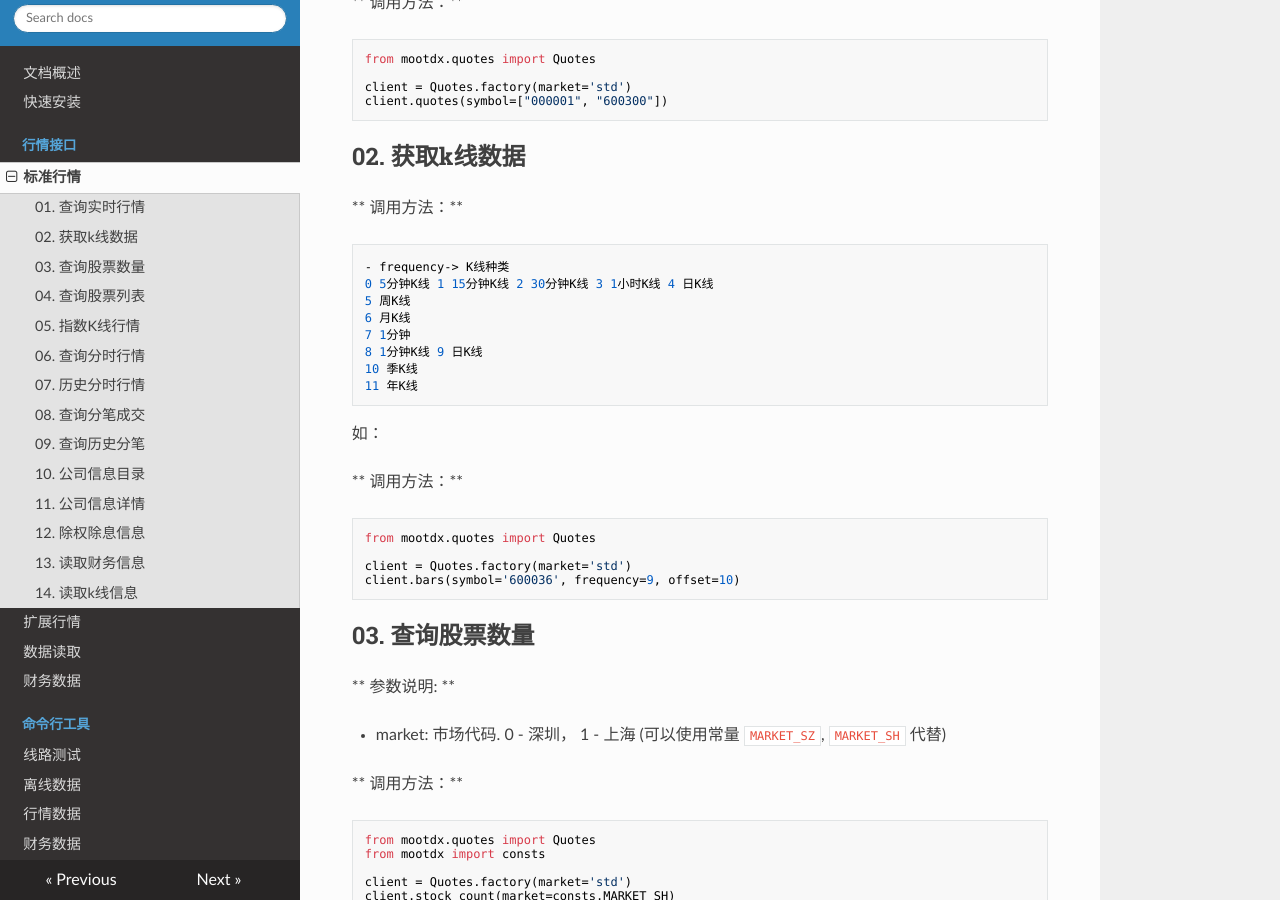
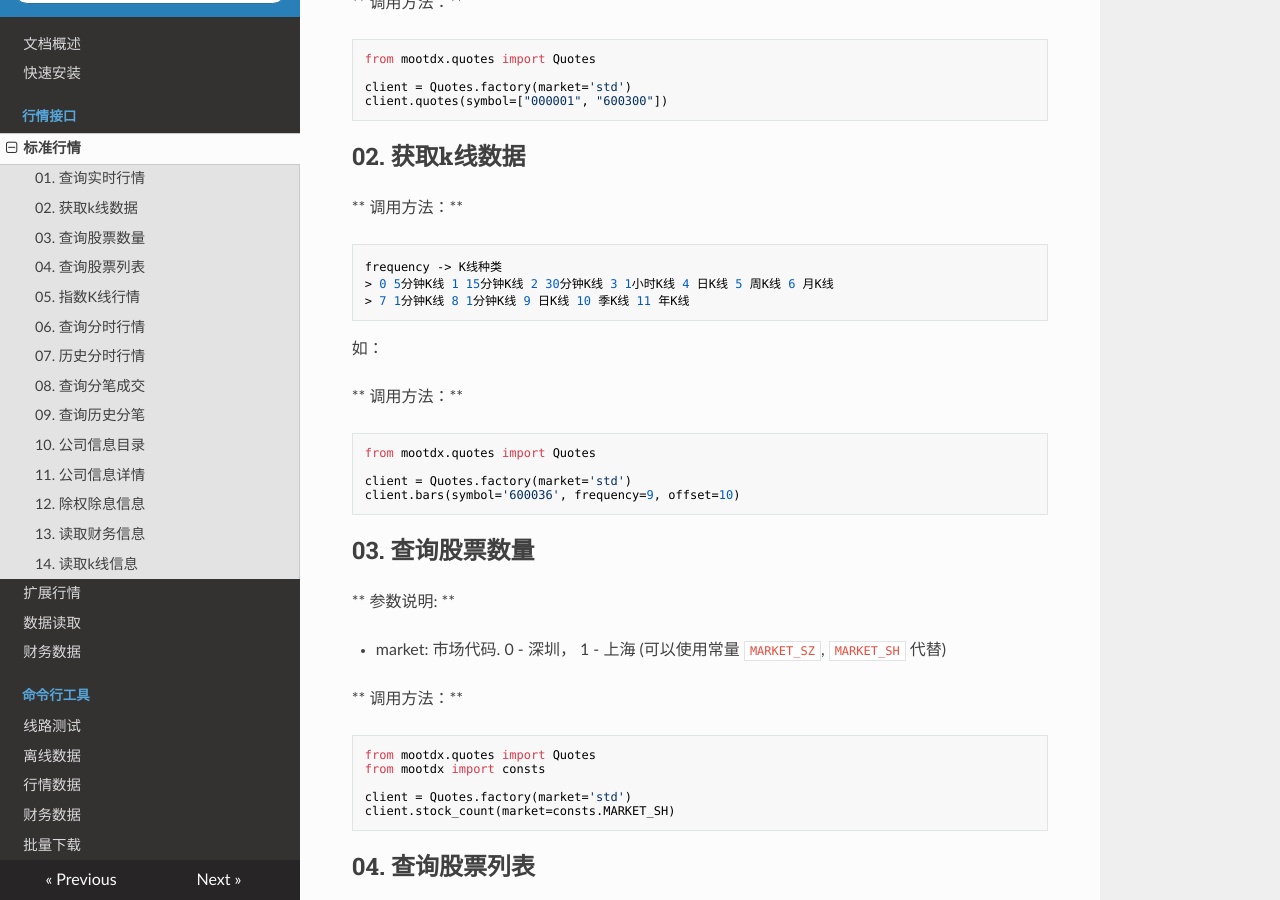
Before and after one commit to mootdx/mootdx, an MkDocs documentation site: the page built from docs/api/quote1.md, in a window 1280 px wide and 900 px high, scrolled down 753 px. Built offline with MkDocs 1.6.1, drawn with Linux system fonts in a browser that asks for light colours; nearby versions of some CDN libraries; old or Windows-style settings are respelled for this version of MkDocs.

Commit message:
fixed console bug, add docs pages

````diff
--- a/docs/api/quote1.md
+++ b/docs/api/quote1.md
@@ -41,14 +41,9 @@
 ** 调用方法：**
 
 ```python
-- frequency-> K线种类
-0 5分钟K线 1 15分钟K线 2 30分钟K线 3 1小时K线 4 日K线
-5 周K线
-6 月K线
-7 1分钟
-8 1分钟K线 9 日K线
-10 季K线
-11 年K线
+frequency -> K线种类
+> 0 5分钟K线 1 15分钟K线 2 30分钟K线 3 1小时K线 4 日K线 5 周K线 6 月K线
+> 7 1分钟K线 8 1分钟K线 9 日K线 10 季K线 11 年K线
 ```
 
 如：
--- a/docs/requirements.txt
+++ b/docs/requirements.txt
@@ -1 +1 @@
-mkdocs
+mkdocs==0.17.3
--- a/mkdocs.yml
+++ b/mkdocs.yml
@@ -6,13 +6,6 @@
 pages:
   - 文档概述: 'index.md'
   - 快速安装: 'setup.md'
-  # - 快速上手: 'quickstart.md'
-  # - 数据字典:
-  #   - '标准行情': 'dict/quote1.md'
-  #   - '扩展行情': 'dict/quote2.md'
-  #   - '数据读取': 'dict/reader.md'
-  #   - '财务数据': 'dict/affair.md'
-
   - 行情接口:
     - '标准行情': 'api/quote1.md'
     - '扩展行情': 'api/quote2.md'
@@ -24,3 +17,4 @@
     - '离线数据': 'cli/reader.md'
     - '行情数据': 'cli/quotes.md'
     - '财务数据': 'cli/affair.md'
+    - '批量下载': 'cli/bundle.md'
--- a/mootdx/__init__.py
+++ b/mootdx/__init__.py
@@ -1,7 +1,7 @@
 # -*- coding: utf-8 -*-
 from mootdx.consts import HQ_HOSTS, EX_HOSTS, GP_HOSTS
 
-__version__ = '0.3.11'
+__version__ = '0.3.12'
 
 CONFIG = {
     'SERVER': {
````
Also changed, not shown: docs/cli/quotes.md (+1 -1 lines), 1 other file.
